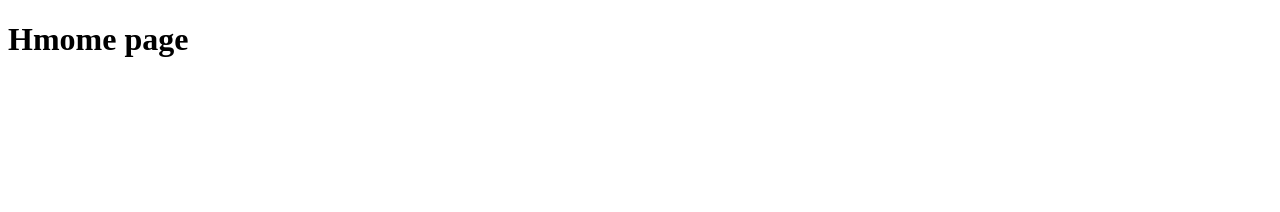
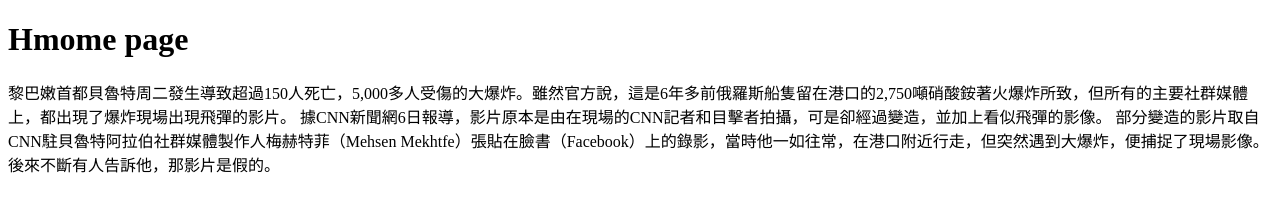
Before and after one commit to gordon1020/demo-0808, a plain HTML site: page index.html in a window 1280 px wide. Drawn offline with Linux system fonts and the light colour scheme.

Commit message:
add a paragraph

```diff
--- a/index.html
+++ b/index.html
@@ -7,6 +7,9 @@
 </head>
 <body>
     <h1>Hmome page</h1>
+    <p>黎巴嫩首都貝魯特周二發生導致超過150人死亡，5,000多人受傷的大爆炸。雖然官方說，這是6年多前俄羅斯船隻留在港口的2,750噸硝酸銨著火爆炸所致，但所有的主要社群媒體上，都出現了爆炸現場出現飛彈的影片。
+據CNN新聞網6日報導，影片原本是由在現場的CNN記者和目擊者拍攝，可是卻經過變造，並加上看似飛彈的影像。
+部分變造的影片取自CNN駐貝魯特阿拉伯社群媒體製作人梅赫特菲（Mehsen Mekhtfe）張貼在臉書（Facebook）上的錄影，當時他一如往常，在港口附近行走，但突然遇到大爆炸，便捕捉了現場影像。後來不斷有人告訴他，那影片是假的。</p>
 
 </body>
 </html>
```
